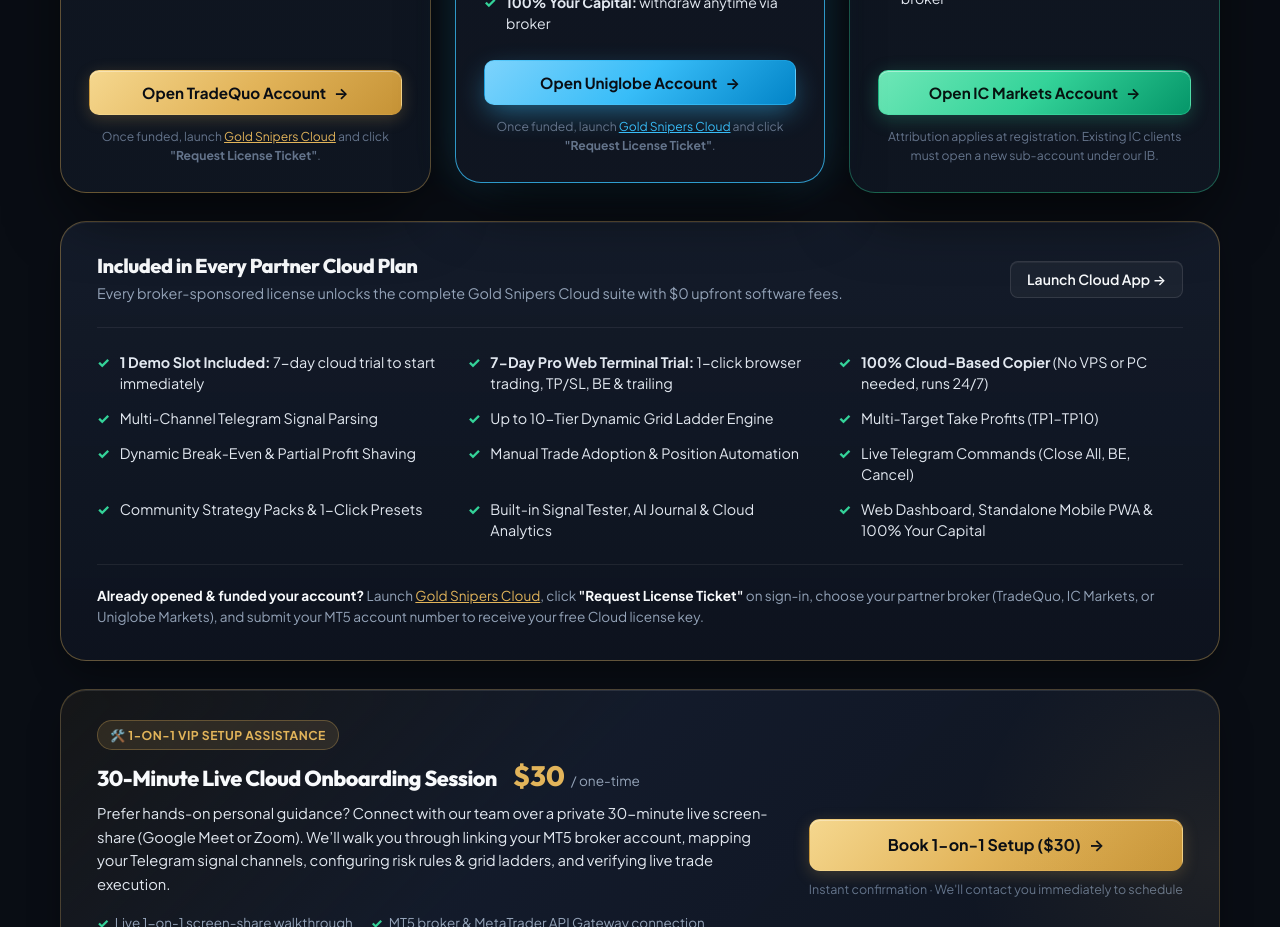
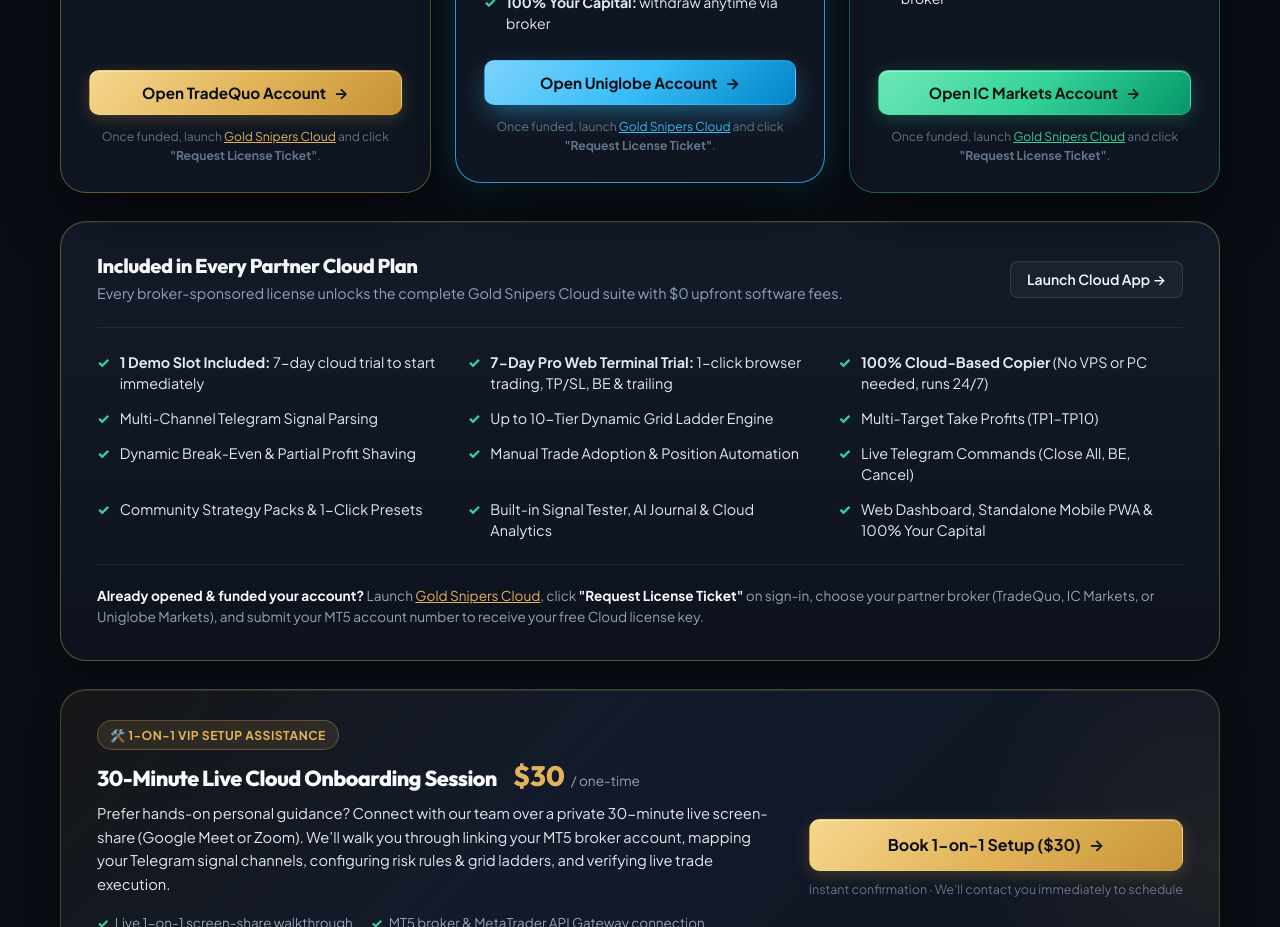
Before and after one commit to alexxdavid/GoldSnipers-Website, a plain HTML site: page index.html in a window 1280 px wide. Shown: the part 7900-8827 px from the top of the page. Drawn offline with Linux system fonts and the light colour scheme.

Commit message:
Match IC Markets card footer sub-note to TradeQuo and Uniglobe

```diff
--- a/index.html
+++ b/index.html
@@ -765,7 +765,8 @@
                                 title="US residents can register, fund, and trade XAUUSD on Uniglobe Markets">
                                 <svg class="us-flag-icon" viewBox="0 0 21 15" width="15" height="11" aria-hidden="true">
                                     <rect width="21" height="15" rx="2" fill="#B22234" />
-                                    <path d="M0 2.3h21M0 4.6h21M0 6.9h21M0 9.2h21M0 11.5h21M0 13.8h21" stroke="#FFFFFF" stroke-width="1.15" />
+                                    <path d="M0 2.3h21M0 4.6h21M0 6.9h21M0 9.2h21M0 11.5h21M0 13.8h21" stroke="#FFFFFF"
+                                        stroke-width="1.15" />
                                     <rect width="9" height="8" rx="1" fill="#3C3B6E" />
                                 </svg>
                                 <span>US Customers Welcome · Trade XAUUSD</span>
@@ -846,8 +847,10 @@
                                 <span>Open IC Markets Account</span>
                                 <span class="btn-arrow">&rarr;</span>
                             </a>
-                            <p class="plan-sub-note">Attribution applies at registration. Existing IC clients must open
-                                a new sub-account under our IB.</p>
+                            <p class="plan-sub-note">Once funded, launch <a href="https://cloud.goldsnipersbot.com"
+                                    target="_blank" rel="noopener noreferrer"
+                                    style="color: var(--accent-green); text-decoration: underline;">Gold Snipers
+                                    Cloud</a> and click <strong>"Request License Ticket"</strong>.</p>
                         </div>
                     </div>
                 </div>
```
